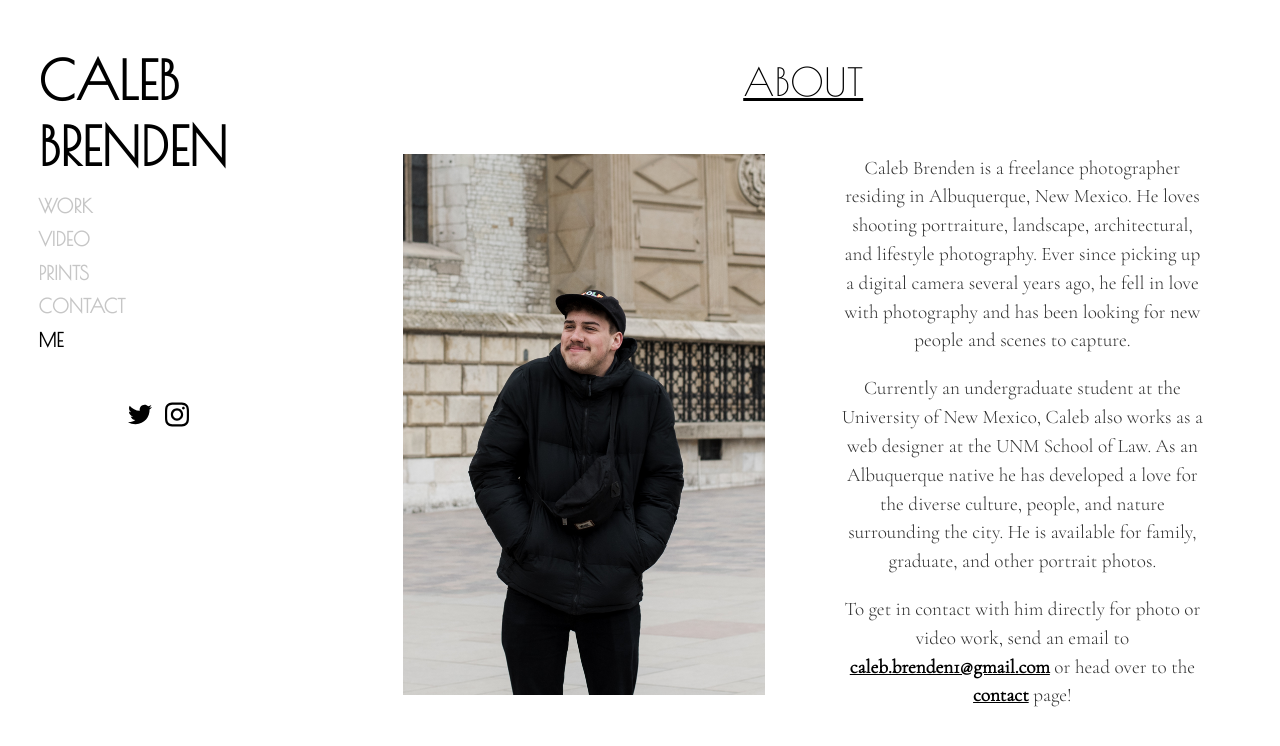
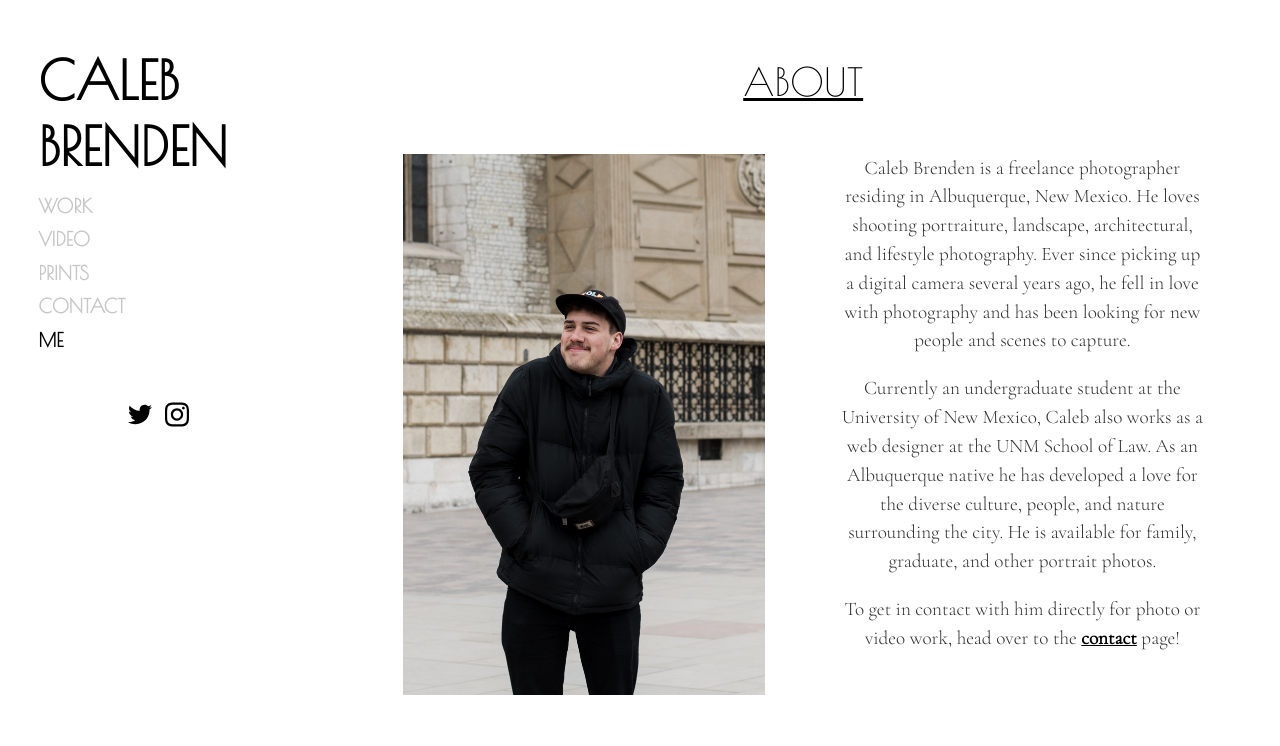
Before and after one commit to calebbrenden/my-site, a Jekyll site: the page built from me.md, in a window 1280 px wide. Shown: the top 746 px of the page. Built offline with Jekyll 4.4.1, drawn with Linux system fonts in a browser that asks for light colours.

Commit message:
removed direct email link

```diff
--- a/me.md
+++ b/me.md
@@ -17,7 +17,7 @@ author: Caleb Brenden
 <div id="right-div">
 <p>Caleb Brenden is a freelance photographer residing in Albuquerque, New Mexico. He loves shooting portraiture, landscape, architectural, and lifestyle photography. Ever since picking up a digital camera several years ago, he fell in love with photography and has been looking for new people and scenes to capture.</p>
 <p>Currently an undergraduate student at the University of New Mexico, Caleb also works as a web designer at the UNM School of Law. As an Albuquerque native he has developed a love for the diverse culture, people, and nature surrounding the city. He is available for family, graduate, and other portrait photos.</p>
-<p>To get in contact with him directly for photo or video work, send an email to <a href="mailto:caleb.brenden1@gmail.com">caleb.brenden1@gmail.com</a> or head over to the <a href="{{site.baseurl}}/contact.html" alt="Contact Page">contact</a> page!</p>
+<p>To get in contact with him directly for photo or video work, head over to the <a href="{{site.baseurl}}/contact.html" alt="Contact Page">contact</a> page!</p>
 </div>
 
 </div>
```
